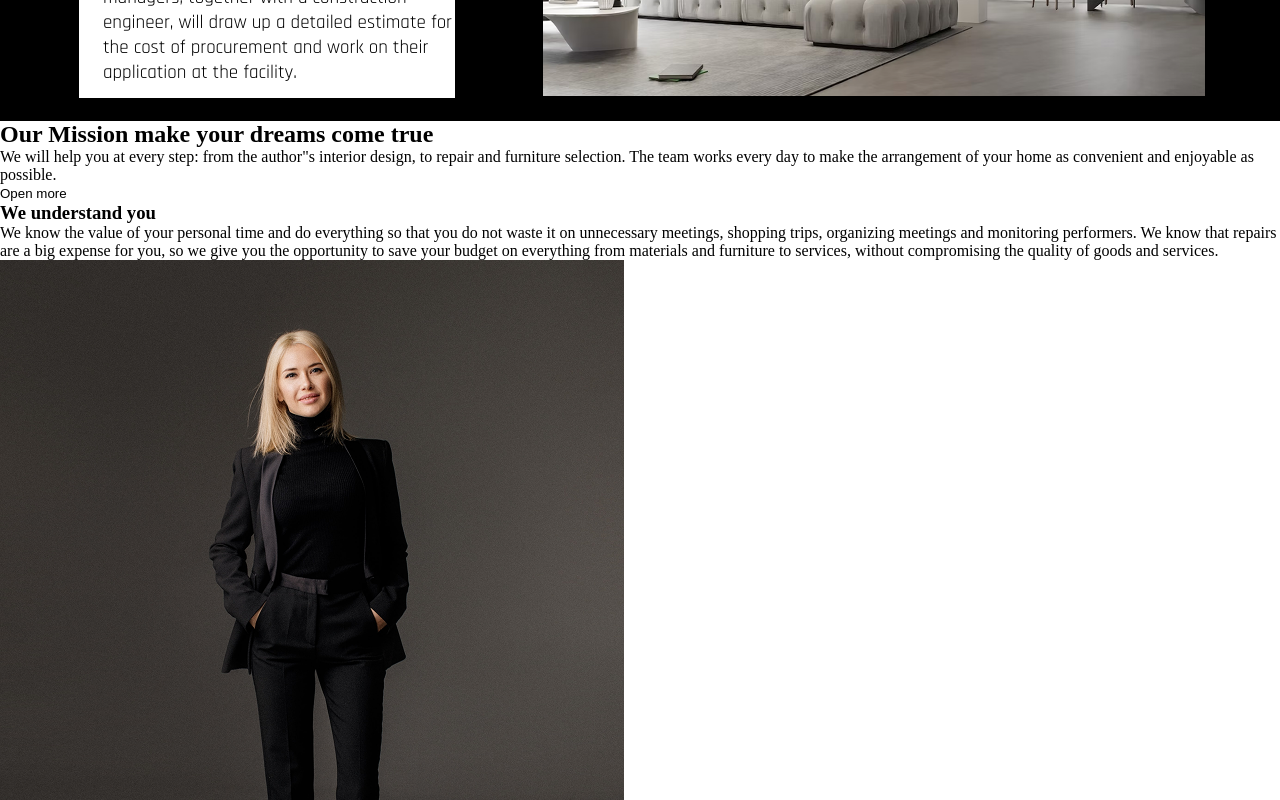
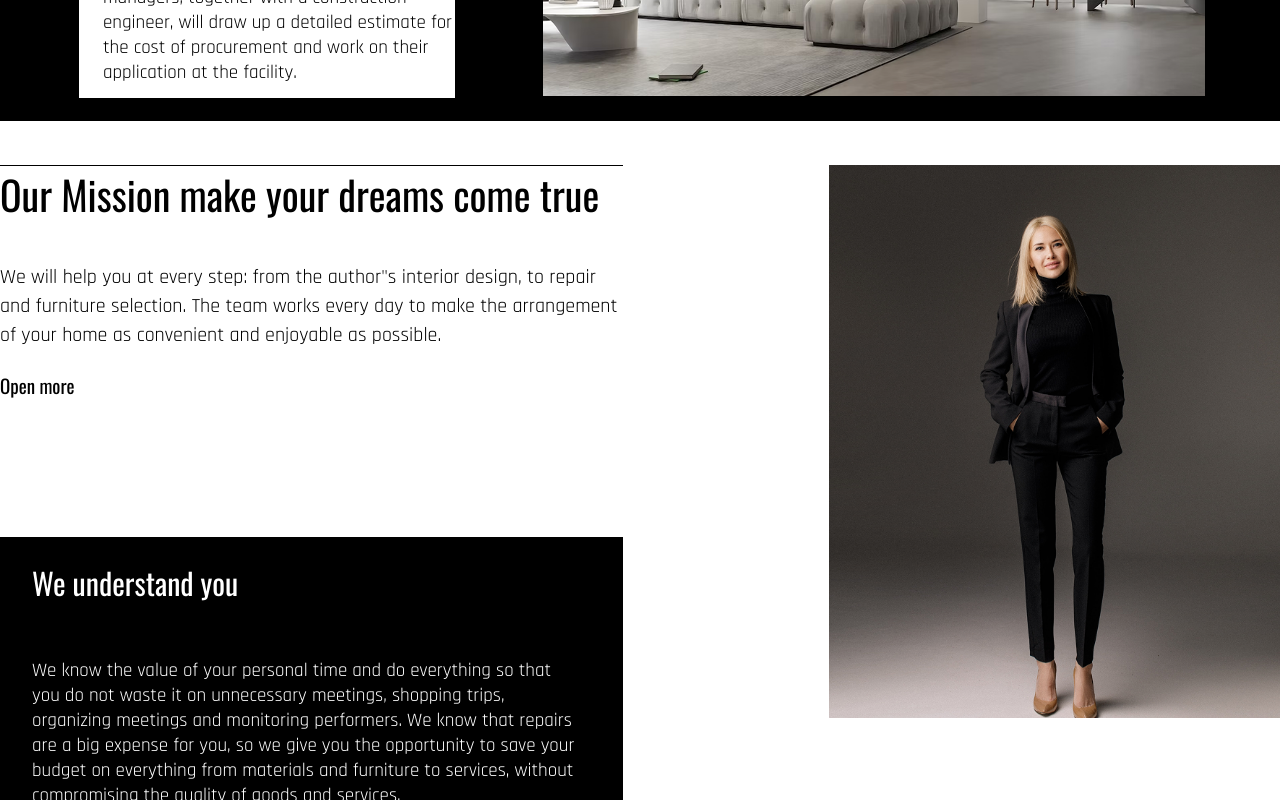
Before and after one commit to masha-masha/architecture-company, a React (Vite) app: page / in a window 1280 px wide. Shown: the part 1600-2400 px from the top of the page. Built offline with nearby package versions, Linux system fonts and the light colour scheme.

Commit message:
Added styles for the mission component

```diff
--- a/src/components/mission/Mission.css
+++ b/src/components/mission/Mission.css
@@ -0,0 +1,64 @@
+.section-mission {
+    display: flex;
+    padding-top: 44px;
+    padding-bottom: 44px;
+    gap: 206px;
+    font-family: "Oswald", sans-serif;
+}
+
+.section-mission-left-side {
+    display: flex;
+    flex-direction: column;
+    justify-content: space-between;
+    width: 627px;
+    border: 1px solid black;
+    border-left: none;
+    border-right: none;
+    border-bottom: none;
+}
+
+.section-mission-left-side-top  {
+  padding-bottom: 138px;
+}
+.section-mission-left-side-top h2 {
+   font-size: 40px;
+   font-weight: 400;
+   line-height: 57px;
+   padding-bottom: 40px;
+}
+
+.section-mission-left-side-top p {
+    font-family: "Rajdhani", sans-serif;
+    font-size: 20px;
+    line-height: 29px;
+    padding-bottom: 23px;
+}
+
+.section-mission-left-side-top button {
+    font-size: 19px;
+    line-height: 25px;
+    font-family: "Oswald", sans-serif;
+}
+
+.section-mission-left-side-bottom {
+    height: 310px;
+    width: 623px;
+    background-color: black;
+    color: white;
+    padding-top: 23px;
+    padding-left: 32px;
+    padding-right: 42px;
+}
+
+.section-mission-left-side-bottom h3 {
+   font-size: 30px;
+   font-weight: 400;
+   padding-bottom: 53px;
+}
+
+
+.section-mission-left-side-bottom p {
+    font-family: "Rajdhani", sans-serif;
+    font-size: 19px;
+    font-weight: 400;
+}
```
